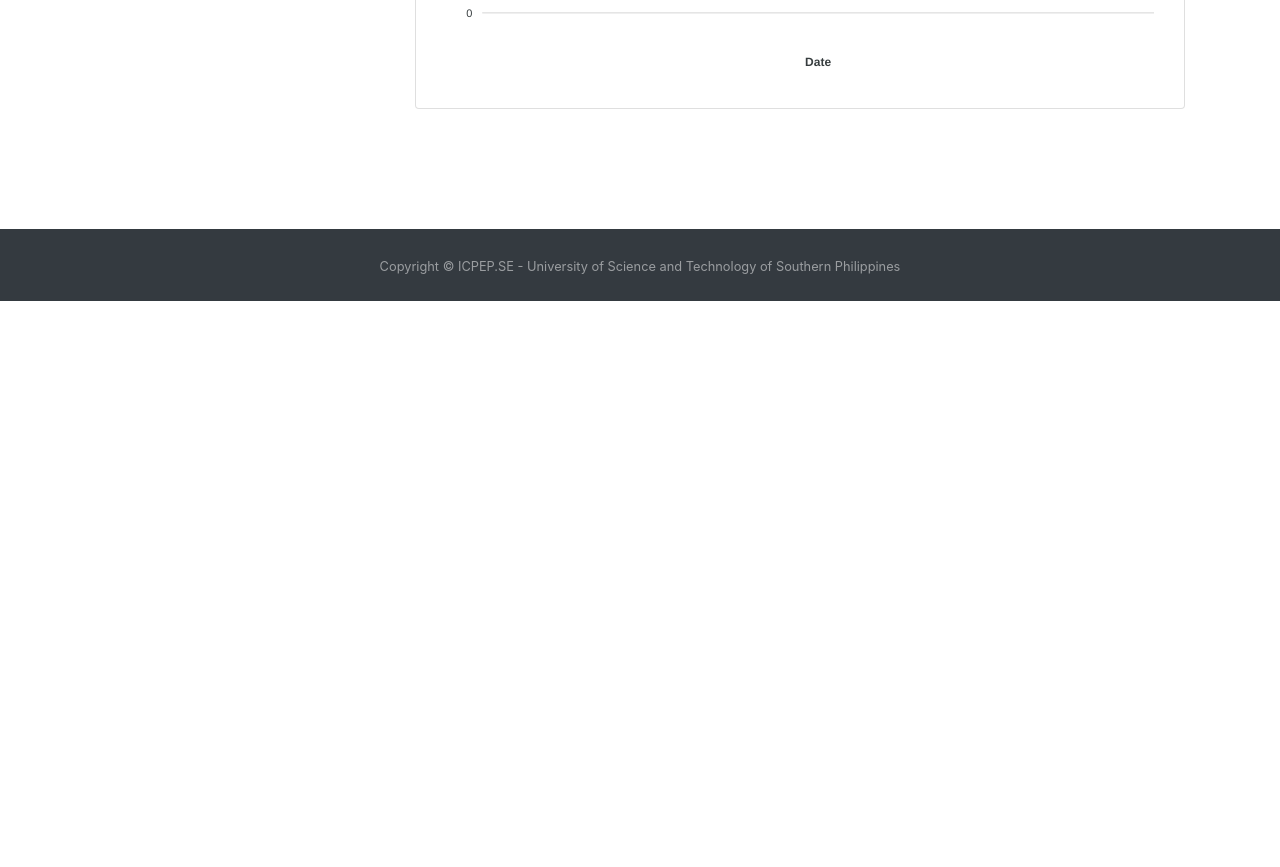
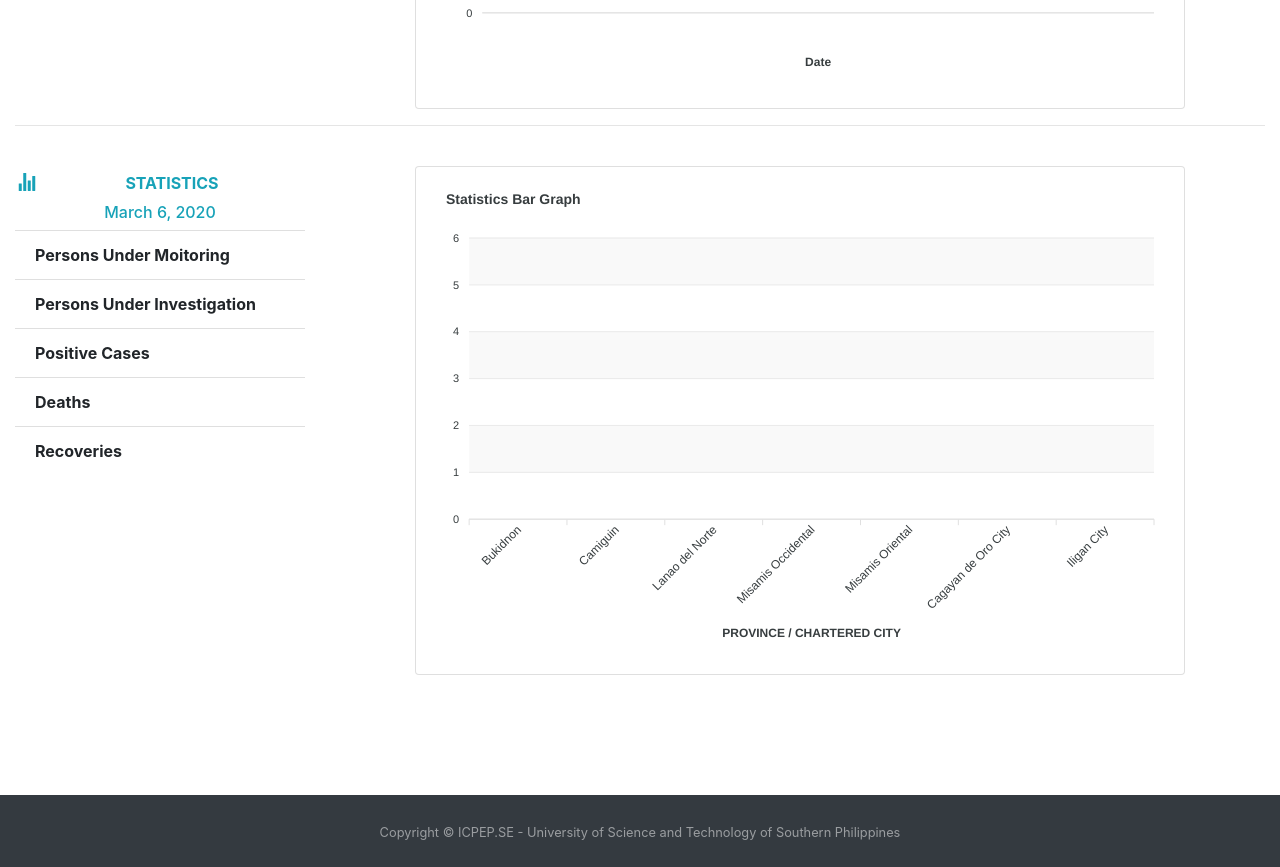
Before and after one commit to ReymarkTion/NCOV-19-dashboard, a React (Create React App) app: page /daily-charts in a window 1280 px wide. Shown: the part 480-1347 px from the top of the page. Before the commit the page ends 800 px from the top, so only its background shows below. Built offline with nearby package versions, Linux system fonts and the light colour scheme.

Commit message:
bar graph added

```diff
--- a/src/Ncov19/views/DailyCharts/DailyCharts.js
+++ b/src/Ncov19/views/DailyCharts/DailyCharts.js
@@ -5,6 +5,7 @@ import NavigationBar from '../../components/NavigationBar/NavigationBar';
 import Footer from '../../components/Footer/Footer';
 import React, { Component } from 'react';
 import { MdPlace } from 'react-icons/md';
+import { IoIosStats } from 'react-icons/io';
 import '../../../_css/sidebar_style.css';
 import Chart from "react-apexcharts";
 
@@ -13,38 +14,6 @@ class DailyCharts extends Component {
     constructor(props) {
         super(props);
         this.state = {
-            // fixed
-            place_info: [
-                {
-                    name: "Bukidnon",
-                    selected: false
-                },
-                {
-                    name: "Camiguin",
-                    selected: false
-                },
-                {
-                    name: "Lanao del Norte",
-                    selected: false
-                },
-                {
-                    name: "Misamis Occidental",
-                    selected: false
-                },
-                {
-                    name: "Misamis Oriental",
-                    selected: false
-                },
-                {
-                    name: "Cagayan de Oro City",
-                    selected: false
-                },
-                {
-                    name: "Iligan City",
-                    selected: false
-                }
-            ],
-
 
             // -------------------------------------------------------------
             /**
@@ -243,7 +212,62 @@ class DailyCharts extends Component {
             ],
             // -------------------------------------------------------------
 
+            // fixed
+            place_info: [
+                {
+                    name: "Bukidnon",
+                    selected: false
+                },
+                {
+                    name: "Camiguin",
+                    selected: false
+                },
+                {
+                    name: "Lanao del Norte",
+                    selected: false
+                },
+                {
+                    name: "Misamis Occidental",
+                    selected: false
+                },
+                {
+                    name: "Misamis Oriental",
+                    selected: false
+                },
+                {
+                    name: "Cagayan de Oro City",
+                    selected: false
+                },
+                {
+                    name: "Iligan City",
+                    selected: false
+                }
+            ],
 
+            stat: [
+                {
+                    name: "Persons Under Moitoring",
+                    selected: false
+                },
+                {
+                    name: "Persons Under Investigation",
+                    selected: false
+                },
+                {
+                    name: "Positive Cases",
+                    selected: false
+                },
+                {
+                    name: "Deaths",
+                    selected: false
+                },
+                {
+                    name: "Recoveries",
+                    selected: false
+                },
+            ],
+
+            // line chart data
             options: {
                 chart: {
                     height: 350,
@@ -260,7 +284,7 @@ class DailyCharts extends Component {
                         show: false
                     }
                 },
-                colors: ['#620ef1', '#e4f717', '#da0505', "#da5456", "#23a442"],
+                colors: ['#620ef1', '#ffc107', '#da0505', "#da5456", "#23a442"],
                 dataLabels: {
                     enabled: false,
                 },
@@ -326,30 +350,100 @@ class DailyCharts extends Component {
                 }
             ],
 
+            // bar graph data
+            options_bar: {
+                chart: {
+                    type: 'basic-bar',
+                    dropShadow: {
+                        enabled: true,
+                        color: '#000',
+                        top: 18,
+                        left: 7,
+                        blur: 10,
+                        opacity: 0.2
+                    },
+                    toolbar: {
+                        show: false
+                    }
+                },
+                colors: ['#620ef1'],
+                title: {
+                    text: 'Statistics Bar Graph',
+                    align: 'left'
+                },
+                colors: ['#620ef1'],
+                grid: {
+                    borderColor: '#e7e7e7',
+                    row: {
+                        colors: ['#f3f3f3', 'transparent'], // takes an array which will be repeated on columns
+                        opacity: 0.5
+                    },
+                },
+                markers: {
+                    size: 2
+                },
+                xaxis: {
+                    categories: [],
+                    title: {
+                        text: 'PROVINCE / CHARTERED CITY'
+                    }
+                },
+                yaxis: {
+                    title: {
+                        text: ''
+                    }/*,
+                    min: 0,
+                    max: 40 */
+                }
+            },
+
+            series_bar: [
+                {
+                    name: "",
+                    data: []
+                }
+            ]
+
         };
 
         this.tmonth = new Array("January", "February", "March", "April", "May", "June", "July", "August", "September", "October", "November", "December");
     }
 
     componentDidMount = () => {
+        // initialize options bargraph data
+        let Arr = [];
+        (this.state.place_info || []).map(data => {
+            Arr.push(data.name);
+        });
+        this.setState({
+            options_bar: {
+                ...this.state.options_bar, xaxis: {
+                    categories: Arr, title: { text: "PROVINCE / CHARTERED CITY" }
+                }
+            }
+        });
+
+
+
         //console.log("date now -> ",Date.now);
         //console.log("date new -> ", new Date());
-        console.log("dt state -> ", this.state.incov_data[0].date);
+        //console.log("dt state -> ", this.state.incov_data[0].date);
     }
 
-    on_place_highlight = (p) => {
+    on_highlight = (p, state, s) => {
         let Arr = [];
-        (this.state.place_info || []).map((data, index) => {
+        (state || []).map((data, index) => {
             data.selected = false;
             if (p === data.name)
                 data.selected = true;
             Arr.push(data);
         });
-        this.setState({ place_info: Arr });
+        s === "place" ? this.setState({ place_info: Arr }) : this.setState({ stat: Arr });
     }
 
+    //------------------------------------------------
     select_place = (place) => {
-        this.on_place_highlight(place);
+        this.on_highlight(place, this.state.place_info, 'place');
 
         // set daily map data
         // parse data for daily chart display
@@ -358,17 +452,17 @@ class DailyCharts extends Component {
         (this.state.incov_data || []).map((data) => {
             if (data.name === place) {
                 //console.log("cat -> ", data.date);
-                cat.push( this.tmonth[data.date.getMonth()] + " " + data.date.getDate() + ", " + data.date.getFullYear() )
+                cat.push(this.tmonth[data.date.getMonth()] + " " + data.date.getDate() + ", " + data.date.getFullYear())
                 const pum_t = data.ncov_info.pum; const pui_t = data.ncov_info.pui;
-                const pc_t = data.ncov_info.pc;   const d_t = data.ncov_info.d;
+                const pc_t = data.ncov_info.pc; const d_t = data.ncov_info.d;
                 const r_t = data.ncov_info.r;
 
-                pum.push(pum_t);            pui.push(pui_t);
+                pum.push(pum_t); pui.push(pui_t);
                 pc.push(data.ncov_info.pc); d.push(d_t);
                 r.push(r_t);
 
                 pum_t > max ? max = pum_t : max = max; pui_t > max ? max = pui_t : max = max;
-                pc_t > max ? max = pc_t : max = max;   d_t > max ? max = d_t : max = max;
+                pc_t > max ? max = pc_t : max = max; d_t > max ? max = d_t : max = max;
                 r_t > max ? max = r_t : max = max;
             }
         });
@@ -406,7 +500,8 @@ class DailyCharts extends Component {
         ];
 
         //console.log("series -> ", series);
-        this.setState({ series: series,
+        this.setState({
+            series: series,
             options: {
                 ...this.state.options,
                 yaxis: { title: { text: "Number" }, min: 0, max: max + 5 },
@@ -464,6 +559,124 @@ class DailyCharts extends Component {
         );
     }
 
+    // -----------------------------------------------
+
+    select_stat = (st) => {
+        this.on_highlight(st, this.state.stat, 'stat');
+
+        const place_num = this.state.place_info.length;
+        const latest_data = this.state
+            .incov_data
+            .slice(this.state.incov_data.length - place_num, this.state.incov_data.length);
+
+        let cat = [];
+        let sb = [];
+        let max = 0;
+        let color = '#620ef1';
+        (latest_data || []).map(data => {
+            cat.push(data.name);
+            switch (st) {
+                case "Persons Under Moitoring":
+                    color = '#620ef1';
+                    data.ncov_info.pum > max ? max = data.ncov_info.pum : max = max;
+                    sb.push(data.ncov_info.pum);
+                    break;
+                case "Persons Under Investigation":
+                    color = '#ffc107';
+                    data.ncov_info.pui > max ? max = data.ncov_info.pui : max = max;
+                    sb.push(data.ncov_info.pui);
+                    break;
+                case "Positive Cases":
+                    color = '#da0505';
+                    data.ncov_info.pc > max ? max = data.ncov_info.pc : max = max;
+                    sb.push(data.ncov_info.pc);
+                    break;
+                case "Deaths":
+                    color = "#da5456";
+                    data.ncov_info.d > max ? max = data.ncov_info.d : max = max;
+                    sb.push(data.ncov_info.d);
+                    break;
+                case "Recoveries":
+                    color = '#23a442';
+                    data.ncov_info.r > max ? max = data.ncov_info.r : max = max;
+                    sb.push(data.ncov_info.r);
+                    break;
+            }
+        });
+
+        //console.log(color);
+        this.setState({
+            options_bar: {
+                ...this.state.options_bar, xaxis: {
+                    categories: cat, title: { text: "PROVINCE / CHARTERED CITY" }
+                },
+                yaxis: { title: { text: "" }, min: 0, max: max + 5 },
+                colors: [color]
+            },
+            series_bar: [
+                { name: st, data: sb }
+            ]
+        });
+
+
+
+
+    }
+
+    render_stats = () => {
+        const data = this.state.incov_data[this.state.incov_data.length - 1];
+        return (
+            <>
+                <p class="h6 text-center text-info mt-4">
+                    <div className="d-flex">
+                        <h4><IoIosStats /></h4>
+                        <strong className="flex-grow-1 mt-2">STATISTICS</strong>
+                    </div>
+                    {this.tmonth[data.date.getMonth()] + " " + data.date.getDate() + ", " + data.date.getFullYear()}
+                </p>
+                <ul class="list-group list-group-flush">
+                    {
+                        (this.state.stat || []).map((data, index) => {
+                            return (
+                                <a type="button" onClick={() => this.select_stat(data.name)}>
+                                    <li class={"list-group-item ".concat(data.selected ? "bg-dark text-light" : "")}>
+                                        <strong>{data.name}</strong>
+                                    </li>
+                                </a>
+                            )
+                        })
+                    }
+                </ul>
+            </>
+        );
+    }
+
+    render_chart_bar = () => {
+        return (
+            <>
+                <br />
+                <div className="row">
+                    <div className="col-lg-1 col-xl-1"></div>
+                    <div className="col-lg-10 col-xl-10 col-sm-12 col-md-12">
+                        <div class="card">
+                            <div className="card-body">
+                                <Chart
+                                    options={this.state.options_bar}
+                                    series={this.state.series_bar}
+                                    type="bar"
+                                />
+                            </div>
+                        </div>
+                    </div>
+                    <div className="col-lg-1 col-xl-1"></div>
+                </div>
+            </>
+        )
+    }
+
+    // -----------------------------------------------
+
+
     render_mainComponent() {
         return (
             <>
@@ -478,8 +691,16 @@ class DailyCharts extends Component {
                         <div className="col-sm-9">
                             {this.render_chart()}
                         </div>
+                    </div>
+                    <hr />
+                    <div className="row">
+                        <div className="col-sm-3">
+                            {this.render_stats()}
+                        </div>
 
-
+                        <div className="col-sm-9">
+                            {this.render_chart_bar()}
+                        </div>
                     </div>
                 </div>
                 <br /><br /><br /><br /><br />
```
